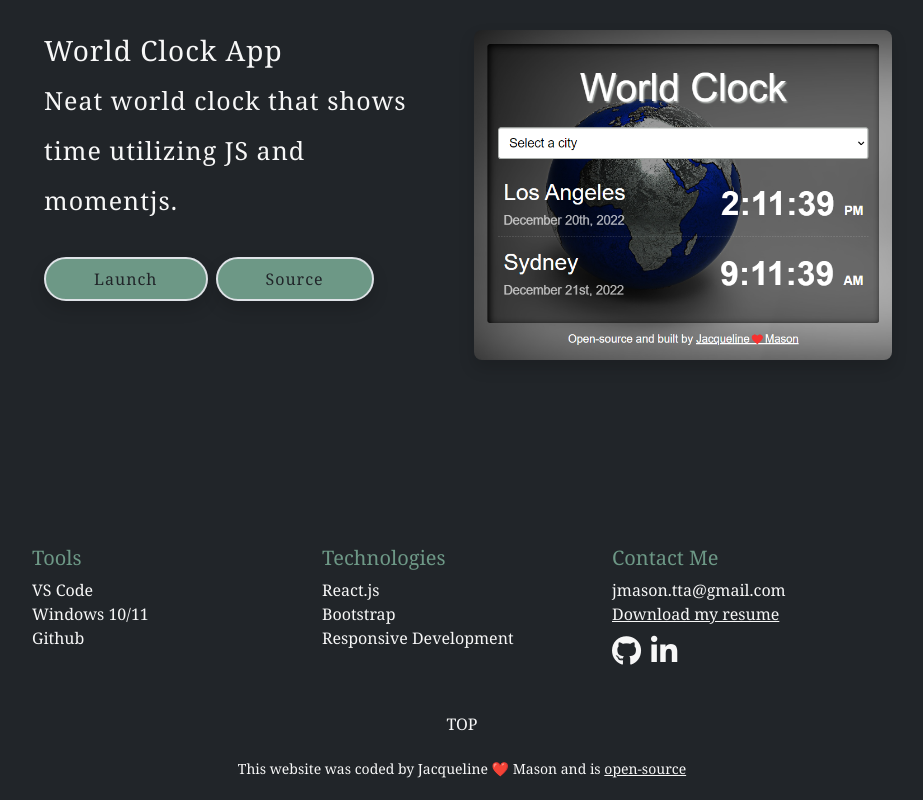
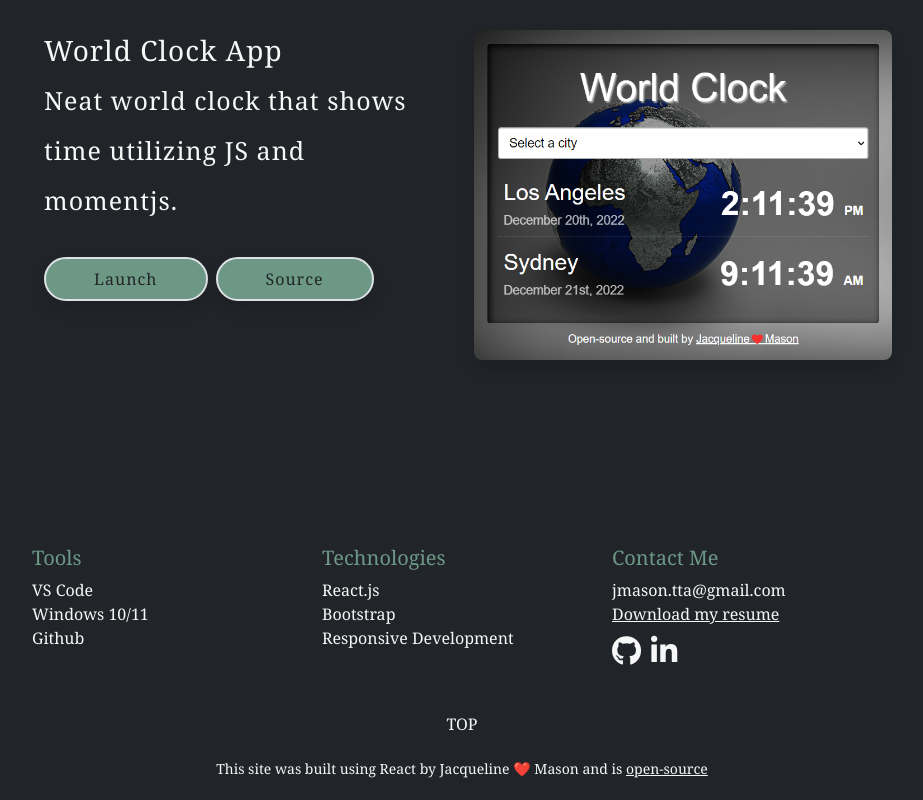
Before and after one commit to rookiebehaviour/superb-portfolio-react, a React (Create React App) app: page / in a window 1280 px wide. Shown: the part 3395-4195 px from the top of the page, without its empty margins (178-1101 px from the left). Built offline with nearby package versions, Linux system fonts and the light colour scheme.

Commit message:
Updated footer

```diff
--- a/src/Footer.js
+++ b/src/Footer.js
@@ -68,7 +68,7 @@ export default function Footer() {
       </div>
       <div className="source">
         <small>
-          This website was coded by Jacqueline ❤️ Mason and is{" "}
+          This site was built using React by Jacqueline ❤️ Mason and is{" "}
           <a
             href="https://github.com/rookiebehaviour/superb-portfolio-react"
             title="Jacqueline's github portfolio"
```
